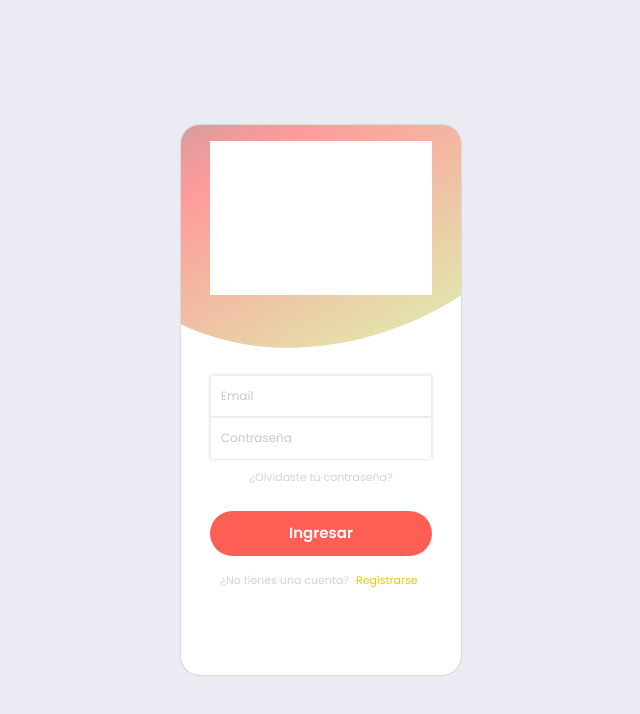
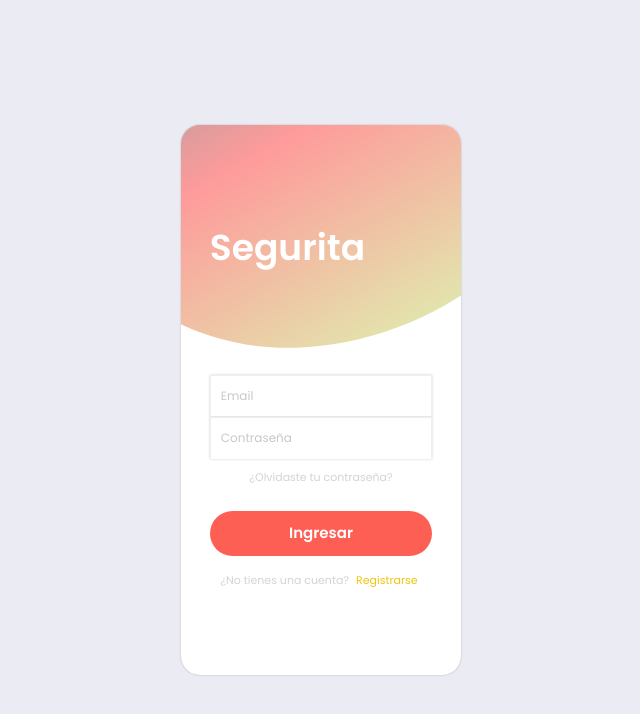
Before and after one commit to ipenywis/modern-react-login, a React (Create React App) app: page / in a window 1280 px wide. Shown: the top 714 px of the page, without its empty margins (319-959 px from the left). Built offline with nearby package versions, Linux system fonts and the light colour scheme.

Commit message:
fixed error in h2 tag

```diff
--- a/src/App.css
+++ b/src/App.css
@@ -46,7 +46,7 @@
 
 }
 
-h2 {
+.headerLogo {
   background-color: #fff;
   font-size: 40px;
   font-weight: 600;
--- a/src/components/accountBox/ReportForm.js
+++ b/src/components/accountBox/ReportForm.js
@@ -12,7 +12,7 @@ class ReportForm extends Component {
     render() {
         return (
                 <section className="clean-block clean-form dark">
-                    <h2 >Segurita</h2>
+                    <h2 className="headerLogo">Segurita</h2>
                     <div className="container">
                     </div>
                             <div className="mb-3">
```
Also changed, not shown: 1 other file (tests, documents, lock files or other folders).
